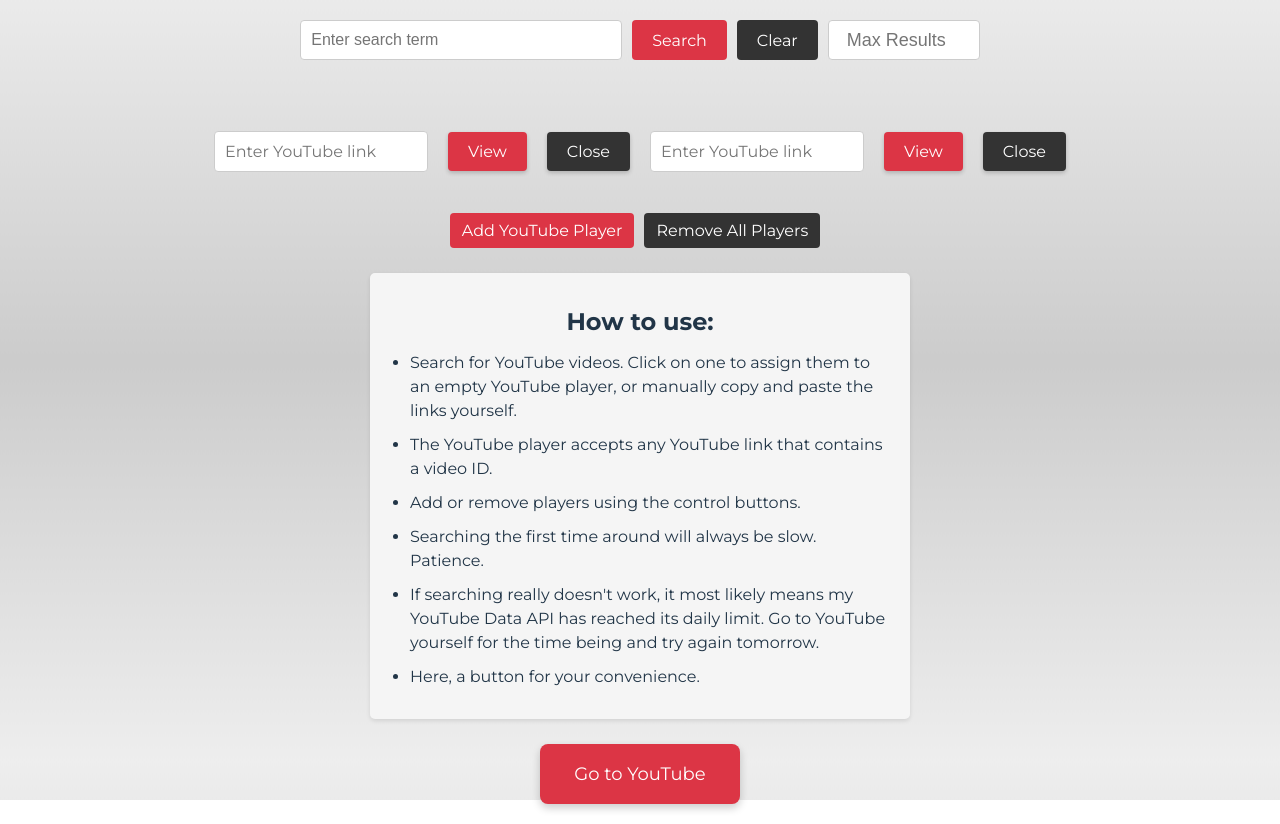
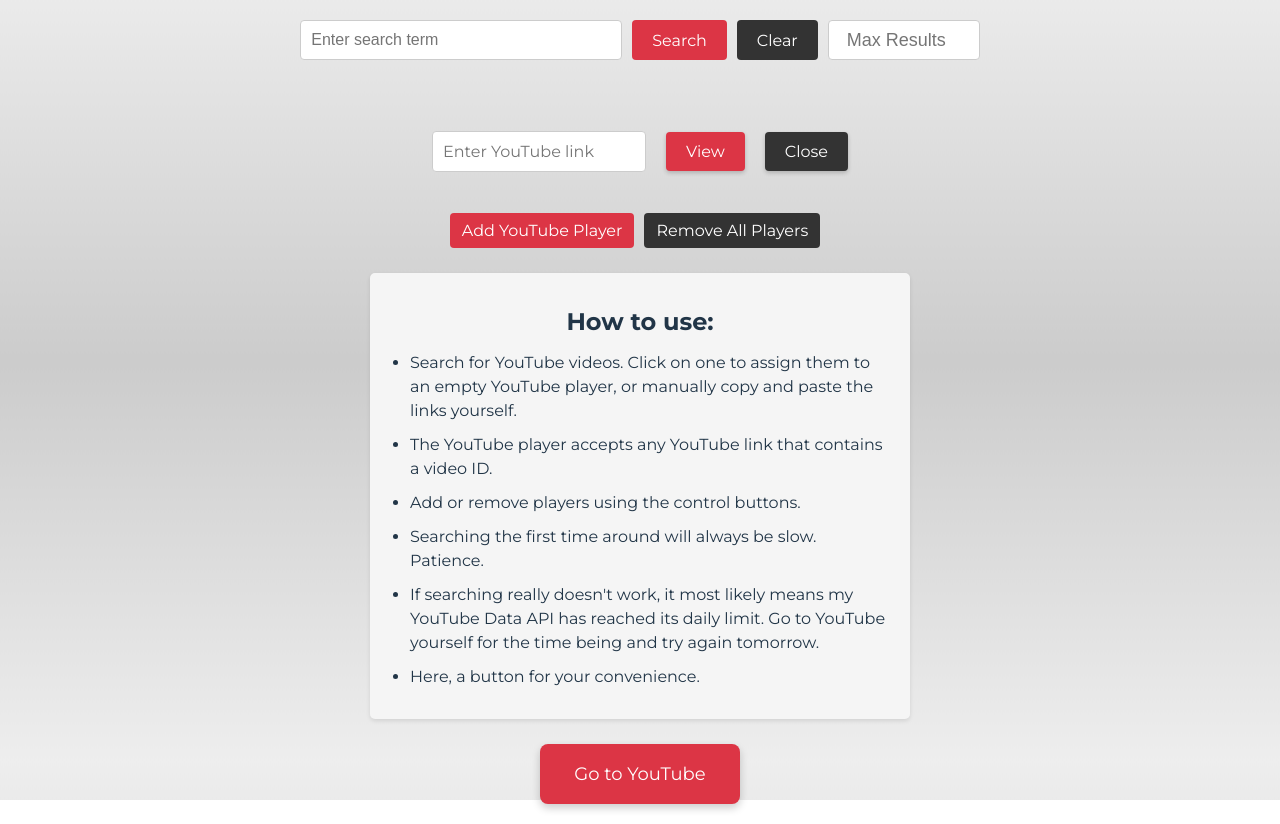
Before and after one commit to ArmSiwatK/play-multiple-videos, a React (Vite) app: page / in a window 1280 px wide. Built offline with nearby package versions, Linux system fonts and the light colour scheme.

Commit message:
refactor: Use only videoUrls

```diff
--- a/src/components/PlayerArray/PlayerArray.jsx
+++ b/src/components/PlayerArray/PlayerArray.jsx
@@ -5,28 +5,24 @@ import './PlayerArray.css';
 const PlayerArray = ({ videoUrl }) => {
 
     /*
-    < --------------- States --------------- >
+    < --------------- State --------------- >
     */
 
-    const [players, setPlayers] = useState(['youtube', 'youtube']);
-    const [videoUrls, setVideoUrls] = useState(['', '']);
+    const [videoUrls, setVideoUrls] = useState(['']);
 
     /*
     < --------------- Functions --------------- >
     */
 
     const handleAddPlayer = () => {
-        setPlayers((prevPlayers) => [...prevPlayers, 'youtube']);
         setVideoUrls((prevUrls) => [...prevUrls, '']);
     };
 
     const handleRemovePlayerAtIndex = (index) => {
-        setPlayers((prevPlayers) => prevPlayers.filter((_, i) => i !== index));
         setVideoUrls((prevUrls) => prevUrls.filter((_, i) => i !== index));
     };
 
     const handleRemoveAllPlayers = () => {
-        setPlayers([]);
         setVideoUrls([]);
     };
 
@@ -60,10 +56,10 @@ const PlayerArray = ({ videoUrl }) => {
     return (
         <div className="player-array-container">
             <div className="player-array-players">
-                {players.map((_, index) => (
+                {videoUrls.map((url, index) => (
                     <div key={`player-${index + 1}`} className="player-array-player">
                         <YouTubePlayer
-                            videoUrl={videoUrls[index]}
+                            videoUrl={url}
                             onVideoUrlChange={(url) => handleVideoUrlChange(index, url)}
                             onClose={() => handleRemovePlayerAtIndex(index)}
                         />
@@ -71,7 +67,9 @@ const PlayerArray = ({ videoUrl }) => {
                 ))}
             </div>
             <div className="player-array-buttons">
-                <button id="player-add-button" onClick={handleAddPlayer}>Add YouTube Player</button>
+                <button id="player-add-button" onClick={handleAddPlayer}>
+                    Add YouTube Player
+                </button>
                 <button onClick={handleRemoveAllPlayers}>Remove All Players</button>
             </div>
         </div>
```
